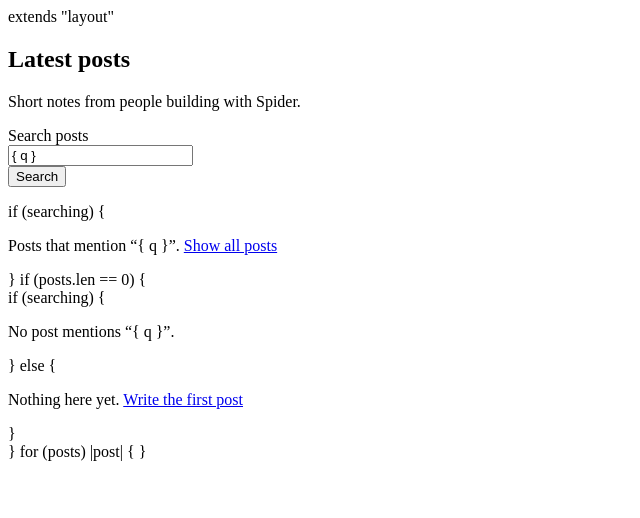
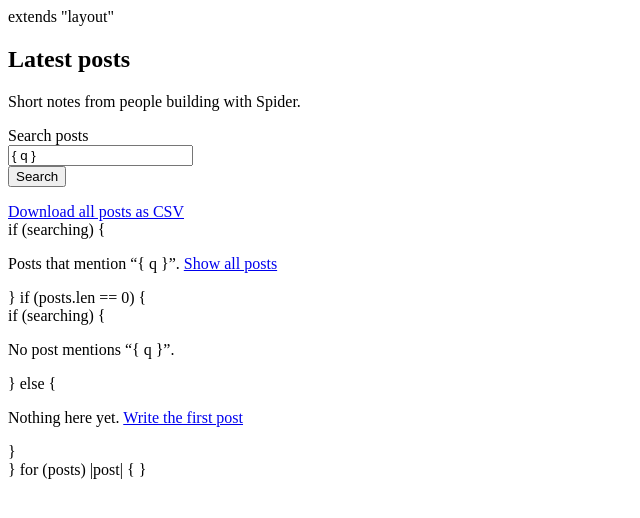
Before and after one commit to llllOllOOll/spiderme, a plain HTML site: page examples/posts/src/features/posts/views/index.html in a window 1280 px wide. Shown: the whole page, without its empty margins (0-640 px from the left). Drawn offline with Linux system fonts and the light colour scheme.

Commit message:
Posts: a JSON API, a CSV export and two middlewares
For the pages that had no real code to show: GET and POST /api/posts and
GET /api/posts/:id (JSON in and out, a typed path parameter, a status and
a Location header, a 400 with a detail), wrapped by requireKey (an
X-Api-Key header) and noStore (a header added on the way back);
GET /posts/export.csv (a download). Errors under /api answer in JSON.
The feed has a link to the CSV file, which the design did not have.

```diff
--- a/examples/posts/src/features/posts/views/index.html
+++ b/examples/posts/src/features/posts/views/index.html
@@ -14,6 +14,7 @@ extends "layout"
                 <button class="ui-btn ui-btn-outline ui-search-submit" type="submit">Search</button>
             </div>
         </form>
+        <a class="ui-link" href="/posts/export.csv">Download all posts as CSV</a>
     </section>
 
     <section class="ui-feed" aria-label="Posts">
```
Also changed, not shown: 8 other files.
